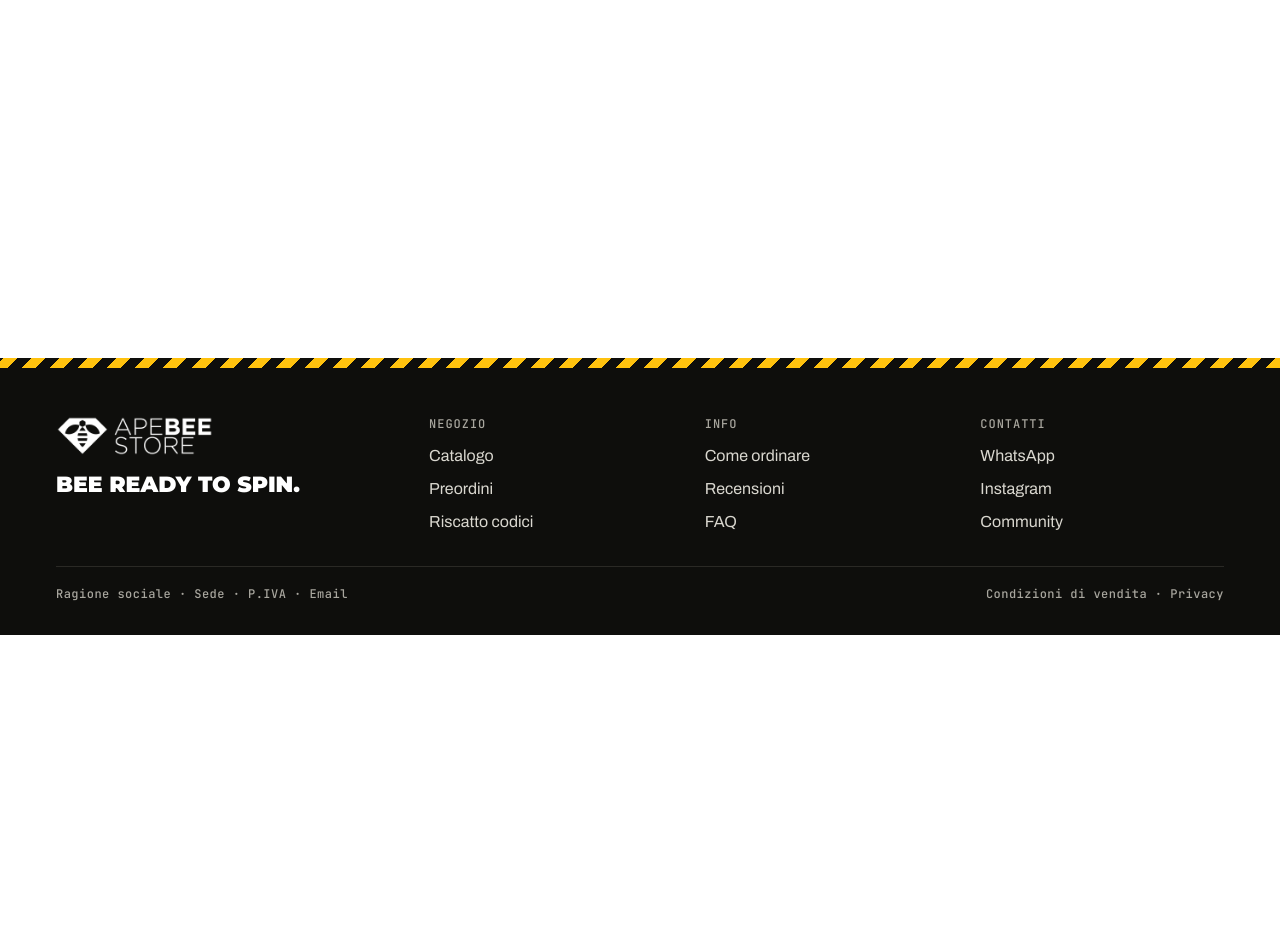
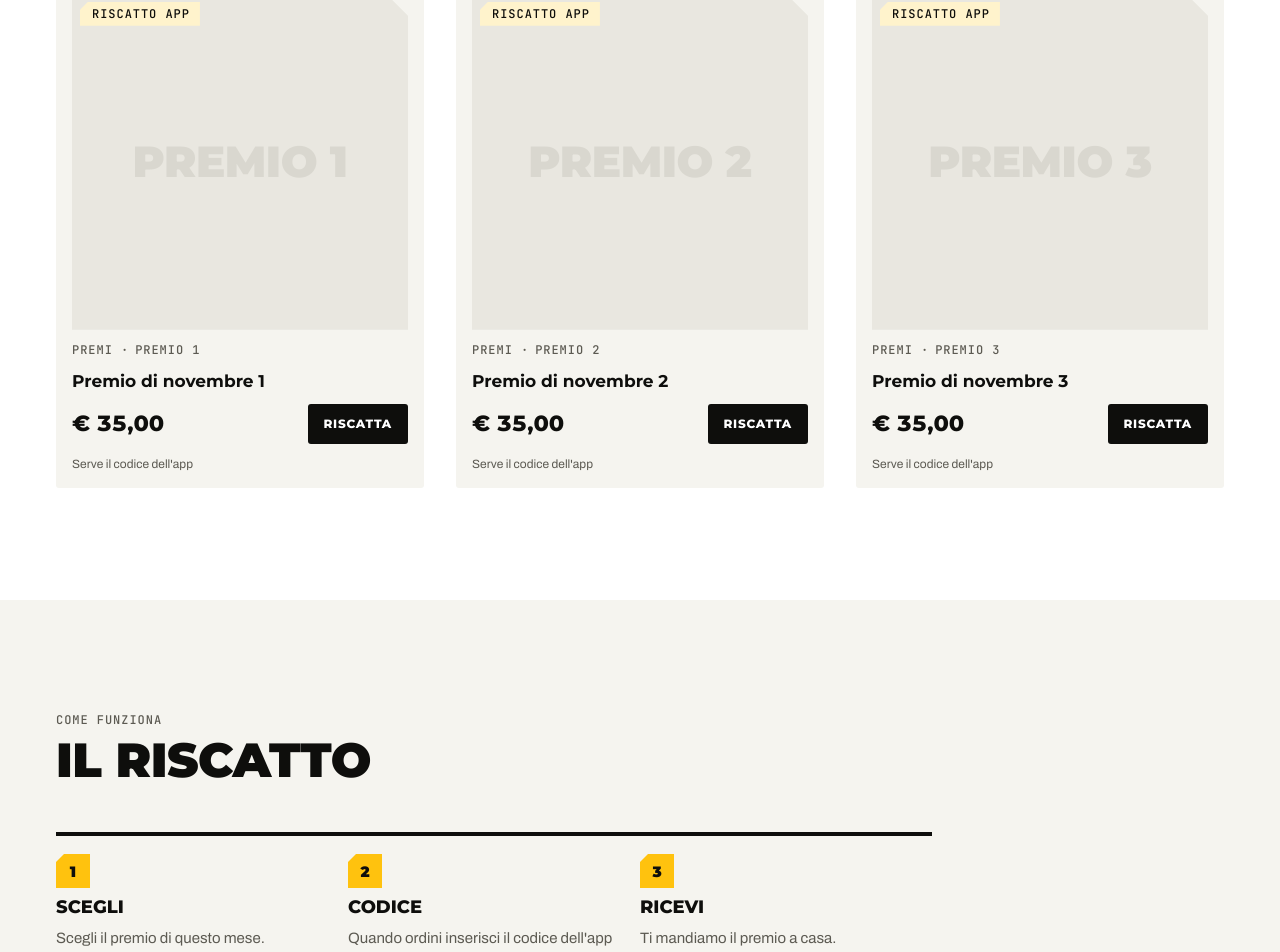
Before and after one commit to darioeliaaa/APEBEESTORE-sito, a Next.js app: page /riscatti in a window 1280 px wide. Before the commit this address had no page. Shown: the part 552-1504 px from the top of the page. Before the commit the page ends 1187 px from the top, so only its background shows below. Built offline with nearby package versions, Linux system fonts and the light colour scheme.

Commit message:
riscatti app come prodotti a parte al posto del riscatto codici

```diff
--- a/src/app/globals.css
+++ b/src/app/globals.css
@@ -126,6 +126,7 @@ h1, h2, h3 { text-wrap: balance; }
 .badge { display: inline-flex; align-items: center; font: 500 12px/16px var(--font-mono); letter-spacing: .08em; text-transform: uppercase; padding: 4px 10px 4px 12px; clip-path: polygon(var(--cut-sm) 0, 100% 0, 100% 100%, 0 100%, 0 var(--cut-sm)); }
 .badge--order { background: var(--ink); color: var(--surface); }
 .badge--pre { background: var(--honey); color: var(--on-honey); }
+.badge--redeem { background: var(--honey-soft); color: var(--ink); }
 .badge--sold { background: var(--surface-muted); color: var(--ink-muted); }
 
 /* Hero */
@@ -204,19 +205,6 @@ section.block--top .wrap { padding-top: 16px; }
 .step h3 { font: 800 18px/1.25 var(--font-display); text-transform: uppercase; }
 .step p { color: var(--ink-muted); font-size: 15px; }
 
-/* Riscatto codici */
-.redeem { background: var(--nero); color: var(--bianco); }
-.redeem .wrap { display: grid; grid-template-columns: minmax(0, 1.2fr) minmax(0, 1fr); gap: 64px; align-items: center; padding-block: 96px; }
-.redeem h2 { font: 900 clamp(30px, 4.4vw, 48px)/1 var(--font-display); text-transform: uppercase; }
-.redeem h2 span { color: var(--honey); }
-.redeem p { color: #d9d7cf; max-width: 36em; }
-.redeem .col { display: flex; flex-direction: column; gap: 16px; min-width: 0; }
-.redeem .col .label { color: #a8a69e; }
-.ticket { background: var(--honey); color: var(--on-honey); padding: 24px; display: flex; flex-direction: column; gap: 12px; clip-path: polygon(0 0, calc(100% - 26px) 0, 100% 26px, 100% 100%, 0 100%); }
-.ticket .big { font: 900 64px/1 var(--font-display); font-variant-numeric: tabular-nums; }
-.ticket .label { color: var(--on-honey); }
-.ticket ol { margin: 0; padding-left: 20px; list-style: decimal; display: flex; flex-direction: column; gap: 4px; font-weight: 500; }
-
 /* Feedback */
 .shot { aspect-ratio: 9 / 14; max-width: 100%; background: var(--surface-raised); border: 2px dashed var(--line); display: grid; place-items: center; text-align: center; padding: 16px; color: var(--ink-muted); font: 500 12px/1.5 var(--font-mono); letter-spacing: .06em; text-transform: uppercase; }
 
@@ -270,7 +258,6 @@ section.block--top .wrap { padding-top: 16px; }
   .steps { grid-template-columns: repeat(2, minmax(0, 1fr)); gap: 32px 16px; }
   section.block .wrap { padding-block: 80px; gap: 36px; }
   .page-head .wrap { padding-block: 56px 32px; }
-  .redeem .wrap { grid-template-columns: minmax(0, 1fr); }
   .faq { grid-template-columns: minmax(0, 1fr); }
   .footer .wrap { grid-template-columns: repeat(2, minmax(0, 1fr)); }
   .footer .brand { grid-column: 1 / -1; }
@@ -291,7 +278,6 @@ section.block--top .wrap { padding-top: 16px; }
   .steps { grid-template-columns: minmax(0, 1fr); }
   section.block .wrap { padding-block: 64px; }
   section.block--top .wrap { padding-top: 8px; }
-  .redeem .wrap { padding-block: 64px; gap: 40px; }
   .community .wrap { padding-block: 56px; }
 }
 @media (prefers-reduced-motion: reduce) {
--- a/src/app/page.tsx
+++ b/src/app/page.tsx
@@ -19,7 +19,7 @@ export default function Home() {
           <div className="tiles">
             <Tile href="/catalogo" label="Su ordinazione" titolo="Catalogo" testo="Tutti i Beyblade X, arene e accessori." />
             <Tile href="/preordini" label="Nuove uscite" titolo="Preordini" testo="Prenota le nuove uscite con un acconto del 40%." />
-            <Tile href="/riscatto" label="€ 35 a codice" titolo="Riscatto codici" testo="Hai dei codici premio? Li riscattiamo noi." />
+            <Tile href="/riscatti" label="Cambiano ogni mese" titolo="Riscatti app" testo="Riscatta i premi con il codice dell'app Beyblade X." />
             <Tile href="/recensioni" label="I nostri clienti" titolo="Recensioni" testo="Cosa dicono di noi i blader." />
           </div>
         </div>
--- /dev/null
+++ b/src/app/riscatti/page.tsx
@@ -0,0 +1,48 @@
+import type { Metadata } from "next";
+import { ProductCard } from "@/components/ProductCard";
+import { PageHead, Passi } from "@/components/Sections";
+import { riscatti } from "@/data/demo";
+
+export const metadata: Metadata = { title: "Riscatti app" };
+
+const comeFunziona = [
+  { titolo: "Scegli", testo: "Scegli il premio di questo mese." },
+  { titolo: "Codice", testo: "Quando ordini inserisci il codice dell'app Beyblade X." },
+  { titolo: "Ricevi", testo: "Ti mandiamo il premio a casa." },
+];
+
+export default function Riscatti() {
+  return (
+    <>
+      <PageHead
+        label="Cambiano ogni mese"
+        titolo="Riscatti app"
+        testo="I premi da riscattare con il codice dell'app Beyblade X."
+      />
+      <section className="block block--top">
+        <div className="wrap">
+          <div className="notice">
+            <strong>Si ordinano da soli.</strong>
+            <span>Non si possono unire ad altri prodotti o preordini.</span>
+          </div>
+          <div className="grid grid--3">
+            {riscatti.map((p) => (
+              <ProductCard key={p.codice} p={p} />
+            ))}
+          </div>
+        </div>
+      </section>
+      <section className="block raised">
+        <div className="wrap">
+          <div className="sec-head">
+            <div>
+              <span className="label">Come funziona</span>
+              <h2>Il riscatto</h2>
+            </div>
+          </div>
+          <Passi lista={comeFunziona} />
+        </div>
+      </section>
+    </>
+  );
+}
--- a/src/app/riscatto/page.tsx
+++ /dev/null
@@ -1,27 +0,0 @@
-import type { Metadata } from "next";
-import { PageHead, RiscattoBox } from "@/components/Sections";
-import { faq } from "@/data/demo";
-
-export const metadata: Metadata = { title: "Riscatto codici" };
-
-export default function Riscatto() {
-  const domanda = faq.find((f) => f.domanda.includes("riscatto"));
-  return (
-    <>
-      <PageHead label="Codici premio" titolo="Riscatto codici" testo="Le confezioni giapponesi hanno dei codici premio. Li riscattiamo noi per te." />
-      <RiscattoBox />
-      {domanda && (
-        <section className="block">
-          <div className="wrap narrow">
-            <div className="faq faq--one">
-              <details open>
-                <summary>{domanda.domanda}</summary>
-                <p>{domanda.risposta}</p>
-              </details>
-            </div>
-          </div>
-        </section>
-      )}
-    </>
-  );
-}
--- a/src/components/CartProvider.tsx
+++ b/src/components/CartProvider.tsx
@@ -4,7 +4,8 @@ import { createContext, useCallback, useContext, useEffect, useRef, useState } f
 import type { Prodotto } from "@/data/demo";
 
 // Carrello di prova.
-// I preordini non si uniscono ad altri prodotti, e tra loro solo se hanno la stessa data.
+// Preordini e riscatti app non si uniscono ad altri prodotti.
+// I preordini tra loro solo se hanno la stessa data.
 
 type Cart = { righe: Prodotto[] };
 
@@ -26,12 +27,13 @@ export function motivoBlocco(righe: Prodotto[], p: Prodotto): string | null {
   if (p.stato === "soldout") return "Prodotto sold out.";
   const primo = righe[0];
   if (!primo) return null;
-  const preNelCarrello = primo.stato === "preordine";
-  const preNuovo = p.stato === "preordine";
-  if (preNelCarrello !== preNuovo) {
-    return preNuovo ? "I preordini vanno in un ordine a parte." : "Hai un preordine nel carrello: questo va in un ordine a parte.";
+  if (primo.stato !== p.stato) {
+    if (p.stato === "preordine") return "I preordini vanno in un ordine a parte.";
+    if (p.stato === "riscatto") return "I riscatti app vanno in un ordine a parte.";
+    if (primo.stato === "preordine") return "Hai un preordine nel carrello: questo va in un ordine a parte.";
+    return "Hai un riscatto app nel carrello: questo va in un ordine a parte.";
   }
-  if (preNuovo && primo.uscita !== p.uscita) {
+  if (p.stato === "preordine" && primo.uscita !== p.uscita) {
     return `Puoi unire solo preordini con la stessa data (${primo.uscita}).`;
   }
   return null;
--- a/src/components/Header.tsx
+++ b/src/components/Header.tsx
@@ -10,7 +10,7 @@ import { useCart } from "./CartProvider";
 const links = [
   { href: "/catalogo", label: "Catalogo" },
   { href: "/preordini", label: "Preordini" },
-  { href: "/riscatto", label: "Riscatto codici" },
+  { href: "/riscatti", label: "Riscatti app" },
   { href: "/recensioni", label: "Recensioni" },
   { href: "/faq", label: "FAQ" },
 ];
--- a/src/components/ProductCard.tsx
+++ b/src/components/ProductCard.tsx
@@ -7,6 +7,7 @@ import { useCart } from "./CartProvider";
 const badge = {
   ordinazione: { cls: "badge--order", testo: () => "Su ordinazione" },
   preordine: { cls: "badge--pre", testo: (p: Prodotto) => `Preordine · ${p.uscita}` },
+  riscatto: { cls: "badge--redeem", testo: () => "Riscatto app" },
   soldout: { cls: "badge--sold", testo: () => "Sold out" },
 };
 
@@ -15,6 +16,7 @@ export function ProductCard({ p }: { p: Prodotto }) {
   const b = badge[p.stato];
   const sold = p.stato === "soldout";
   const pre = p.stato === "preordine";
+  const ris = p.stato === "riscatto";
 
   return (
     <article className={`card${sold ? " sold" : ""}`}>
@@ -34,12 +36,13 @@ export function ProductCard({ p }: { p: Prodotto }) {
             Sold out
           </button>
         ) : (
-          <button className={`btn btn--sm ${pre ? "btn--dark" : "btn--primary"}`} type="button" onClick={() => add(p)}>
-            {pre ? "Preordina" : "Aggiungi"}
+          <button className={`btn btn--sm ${pre || ris ? "btn--dark" : "btn--primary"}`} type="button" onClick={() => add(p)}>
+            {pre ? "Preordina" : ris ? "Riscatta" : "Aggiungi"}
           </button>
         )}
       </div>
       {pre && <span className="incl">Acconto {euro(acconto(p.prezzo, ACCONTO_PREORDINE))}</span>}
+      {ris && <span className="incl">Serve il codice dell&apos;app</span>}
     </article>
   );
 }
--- a/src/components/Sections.tsx
+++ b/src/components/Sections.tsx
@@ -1,8 +1,6 @@
 import Image from "next/image";
 import Link from "next/link";
 import { ArrowRight } from "lucide-react";
-import { RISCATTO_CODICE } from "@/data/demo";
-import { euro } from "@/lib/format";
 import { HoneycombCanvas } from "./HoneycombCanvas";
 
 export function DemoBanner() {
@@ -91,31 +89,6 @@ export function Passi({ lista }: { lista: { titolo: string; testo: string }[] })
   );
 }
 
-export function RiscattoBox() {
-  return (
-    <section className="redeem">
-      <div className="wrap">
-        <div className="col">
-          <span className="label">Riscatto codici</span>
-          <h2>
-            Hai dei codici premio? <span>Li riscattiamo noi.</span>
-          </h2>
-          <p>Mandaci i codici delle confezioni: li riscattiamo in Giappone e ti mandiamo i premi.</p>
-        </div>
-        <div className="ticket">
-          <span className="label">A codice</span>
-          <span className="big">{euro(RISCATTO_CODICE).replace(",00", "")}</span>
-          <ol>
-            <li>Aggiungi il riscatto al carrello</li>
-            <li>Scrivi codice e premio</li>
-            <li>Ricevi il premio con l&apos;ordine</li>
-          </ol>
-        </div>
-      </div>
-    </section>
-  );
-}
-
 export function Community() {
   return (
     <section className="community" id="community">
@@ -149,7 +122,7 @@ export function Footer() {
           <ul>
             <li><Link href="/catalogo">Catalogo</Link></li>
             <li><Link href="/preordini">Preordini</Link></li>
-            <li><Link href="/riscatto">Riscatto codici</Link></li>
+            <li><Link href="/riscatti">Riscatti app</Link></li>
           </ul>
         </div>
         <div>
--- a/src/data/demo.ts
+++ b/src/data/demo.ts
@@ -1,23 +1,29 @@
 // Dati di prova. Poi arriveranno dal Google Sheet.
 
-export type Stato = "ordinazione" | "preordine" | "soldout";
+export type Stato = "ordinazione" | "preordine" | "riscatto" | "soldout";
 
 export type Prodotto = {
   codice: string;
   nome: string;
-  categoria: "Arene" | "Beyblade" | "Accessori";
+  categoria: "Arene" | "Beyblade" | "Accessori" | "Premi";
   prezzo: number;
   stato: Stato;
   uscita?: string; // gg/mm, solo preordini
 };
 
 export const ACCONTO_PREORDINE = 0.4;
-export const RISCATTO_CODICE = 35;
 
 export const preordini: Prodotto[] = [
   { codice: "BX-54", nome: "Sieg Superion 0-70LP", categoria: "Beyblade", prezzo: 35, stato: "preordine", uscita: "12/12" },
   { codice: "CX-20", nome: "Customize Set C", categoria: "Beyblade", prezzo: 100, stato: "preordine", uscita: "12/12" },
   { codice: "BX-56", nome: "String Launcher L White × Violet", categoria: "Accessori", prezzo: 25, stato: "preordine", uscita: "19/12" },
+];
+
+// Premi da riscattare con il codice dell'app. Cambiano ogni mese.
+export const riscatti: Prodotto[] = [
+  { codice: "PREMIO 1", nome: "Premio di novembre 1", categoria: "Premi", prezzo: 35, stato: "riscatto" },
+  { codice: "PREMIO 2", nome: "Premio di novembre 2", categoria: "Premi", prezzo: 35, stato: "riscatto" },
+  { codice: "PREMIO 3", nome: "Premio di novembre 3", categoria: "Premi", prezzo: 35, stato: "riscatto" },
 ];
 
 export const catalogo: Prodotto[] = [
@@ -41,5 +47,5 @@ export const faq: { domanda: string; risposta: string }[] = [
   { domanda: "Come pago?", risposta: "Su WhatsApp, dopo l'ordine. Con PayPal, Revolut o bonifico." },
   { domanda: "Sono originali?", risposta: "Sì, solo Beyblade X originali Takara Tomy." },
   { domanda: "Come funziona il preordine?", risposta: "Si ordina da solo, senza altri prodotti. Paghi il 40% subito e il resto quando arriva." },
-  { domanda: "Come funziona il riscatto codici?", risposta: "Ci mandi i codici, li riscattiamo in Giappone e ti mandiamo i premi. € 35 a codice." },
+  { domanda: "Come funzionano i riscatti app?", risposta: "Ogni mese ci sono premi nuovi da riscattare con il codice dell'app Beyblade X. Scegli il premio e quando ordini inserisci il codice. Si ordinano da soli, senza altri prodotti." },
 ];
```
